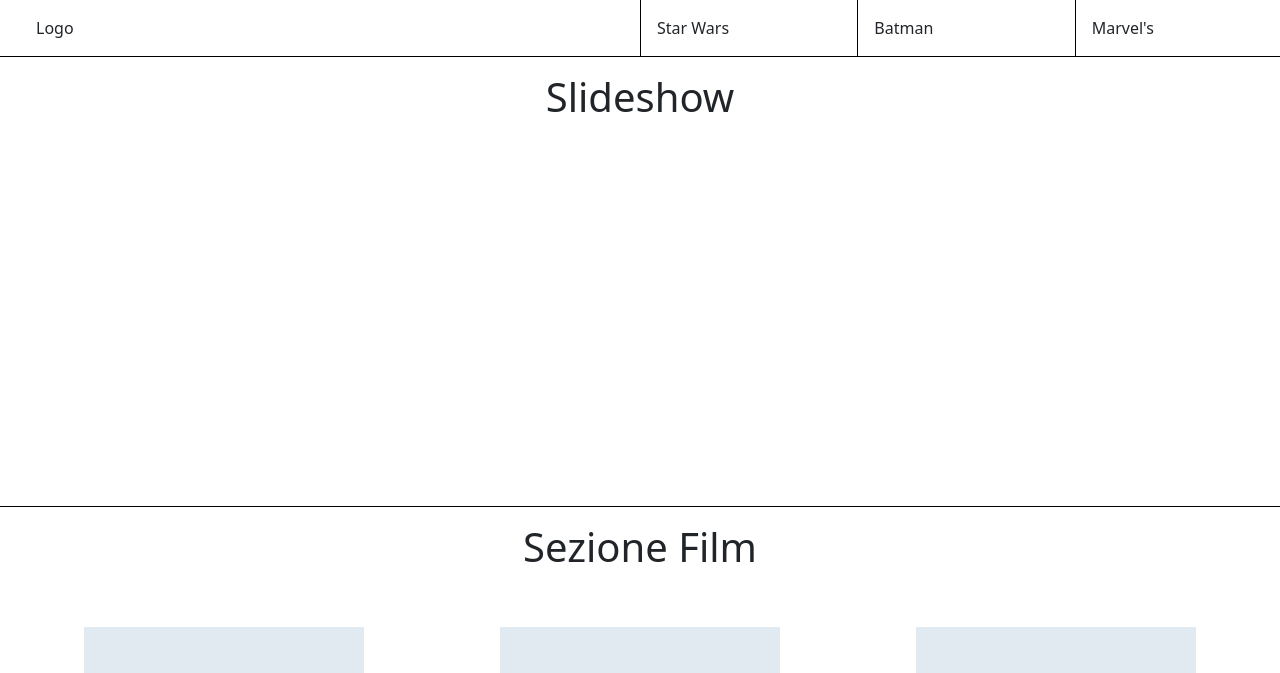
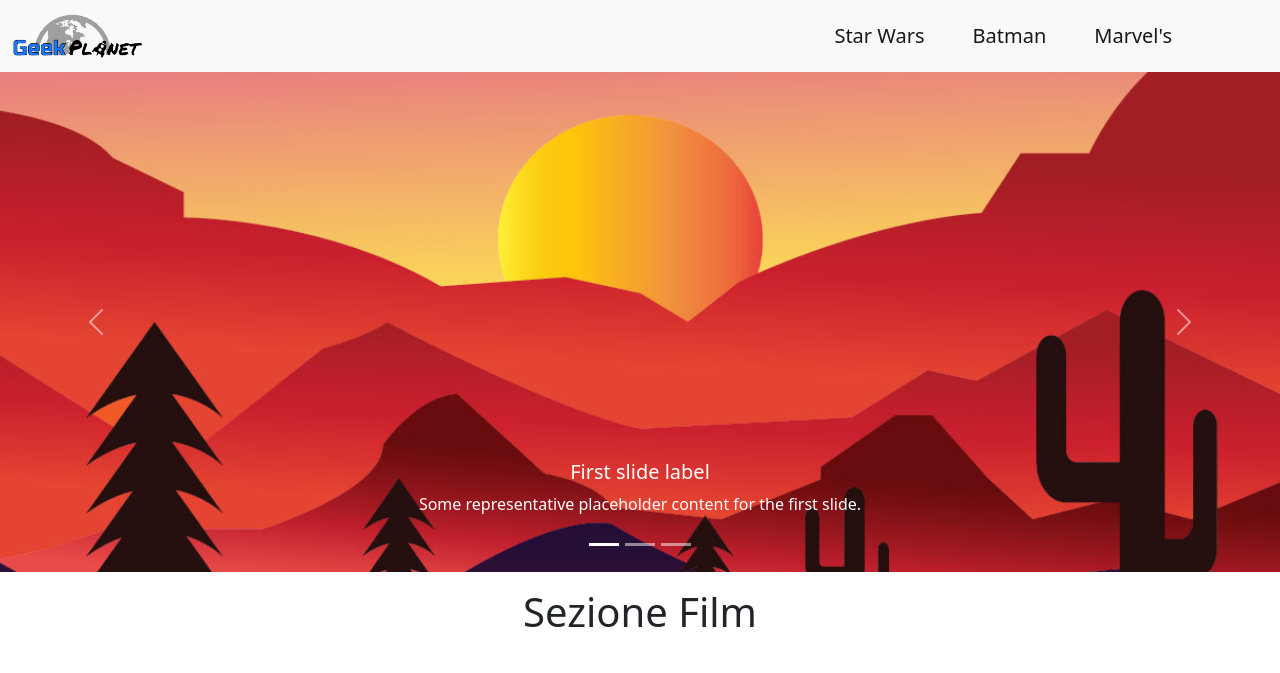
Before and after one commit to AndreaBeverina/movie-app, a website: page home.html in a window 1280 px wide. Shown: the top 673 px of the page. Drawn offline with nearby package versions, Linux system fonts and the light colour scheme.

Commit message:
Modifiche grafiche e rework navbar

```diff
--- a/home.html
+++ b/home.html
@@ -6,29 +6,87 @@
     <meta name="viewport" content="width=device-width, initial-scale=1.0">
     <link href="https://cdn.jsdelivr.net/npm/bootstrap@5.2.0-beta1/dist/css/bootstrap.min.css" rel="stylesheet" integrity="sha384-0evHe/X+R7YkIZDRvuzKMRqM+OrBnVFBL6DOitfPri4tjfHxaWutUpFmBp4vmVor" crossorigin="anonymous">
     <link rel="stylesheet" href="style.css">
-    <title>Geek Central</title>
+    <link rel="icon" type="image/x-icon" href="/img/logo.png">
+    <title>Geek Planet</title>
 </head>
 <body>
 
     <!-- Navbar -->
-    <nav class="navbar-fluid">
+  <!--   <nav class="navbar-fluid">
         <div class="row">
-            <div class="col-6" id="logo">Logo</div>
-            <div class="col p-3" id="navtext">Star Wars</div>
-            <div class="col p-3" id="navtext">Batman</div>
-            <div class="col p-3" id="navtext">Marvel's</div>
+            <div class="col-6" id="logo"><img src="/img/logotext3.png" alt="" id="logo-img"></div>
+            <div class="col p-3 d-flex justify-content-center align-items-center" id="navtext">
+                <p>Star Wars</p>
+            </div>
+            <div class="col p-3 d-flex justify-content-center align-items-center" id="navtext">
+                <p>Batman</p>
+            </div>
+            <div class="col p-3 d-flex justify-content-center align-items-center" id="navtext">
+                <p>Marvel's</p>
+            </div>
+        </div>
+    </nav>
+-->
+    <nav class="navbar bg-light">
+        <div class="container-fluid">
+            <a class="navbar-brand">
+                <img src="img/logotext3.png" alt="" width="130" height="100%" class="d-inline-block align-text-top">
+            </a>
+            <div class="col d-flex justify-content-end" id="nav-text">
+                <span class="navbar-brand mb-0 h1">Star Wars</span>
+                <span class="navbar-brand mb-0 h1">Batman</span>
+                <span class="navbar-brand mb-0 h1">Marvel's</span>
+            </div>
+
         </div>
     </nav>
 
-
     <!-- Slideshow - Above the fold -->
-    <section class="container-fluid" id="above-the-fold">
-        <h1>Slideshow</h1>
-    </section>
+    <div class="container-fluid" id="above-the-fold">
+       <!-- <h1>Geek Planet</h1> -->
+        <div id="carouselExampleCaptions" class="carousel slide" data-bs-ride="false">
+            <div class="carousel-indicators">
+              <button type="button" data-bs-target="#carouselExampleCaptions" data-bs-slide-to="0" class="active" aria-current="true" aria-label="Slide 1"></button>
+              <button type="button" data-bs-target="#carouselExampleCaptions" data-bs-slide-to="1" aria-label="Slide 2"></button>
+              <button type="button" data-bs-target="#carouselExampleCaptions" data-bs-slide-to="2" aria-label="Slide 3"></button>
+            </div>
+            <div class="carousel-inner">
+              <div class="carousel-item active">
+                <img src="img/placeholder2.jpg" class="d-block w-100" alt="">
+                <div class="carousel-caption d-none d-md-block">
+                  <h5>First slide label</h5>
+                  <p>Some representative placeholder content for the first slide.</p>
+                </div>
+              </div>
+              <div class="carousel-item">
+                <img src="img/placeholder2.jpg" class="d-block w-100" alt="">
+                <div class="carousel-caption d-none d-md-block">
+                  <h5>Second slide label</h5>
+                  <p>Some representative placeholder content for the second slide.</p>
+                </div>
+              </div>
+              <div class="carousel-item">
+                <img src="img/placeholder2.jpg" class="d-block w-100" alt="...">
+                <div class="carousel-caption d-none d-md-block">
+                  <h5>Third slide label</h5>
+                  <p>Some representative placeholder content for the third slide.</p>
+                </div>
+              </div>
+            </div>
+            <button class="carousel-control-prev" type="button" data-bs-target="#carouselExampleCaptions" data-bs-slide="prev">
+              <span class="carousel-control-prev-icon" aria-hidden="true"></span>
+              <span class="visually-hidden">Previous</span>
+            </button>
+            <button class="carousel-control-next" type="button" data-bs-target="#carouselExampleCaptions" data-bs-slide="next">
+              <span class="carousel-control-next-icon" aria-hidden="true"></span>
+              <span class="visually-hidden">Next</span>
+            </button>
+          </div>
+    </div>
 
 
     <!-- Sezione film -->
-    <section class="container-fluid" id="sezione-film">
+    <div class="container-fluid" id="sezione-film">
         <h1>Sezione Film</h1>
 
         <!-- Prequel -->
@@ -97,11 +155,11 @@
             </div>
         </div>
 
-    </section>
+    </div>
 
 
     <!-- Sezione serie TV -->
-    <section class="container">
+    <div class="container">
         <h1>Sezione serie TV</h1>
 
         <div class="row justify-content-start align-items-center" id="serie">
@@ -163,7 +221,7 @@
                 </div>
             </div>
         </div>
-    </section>
+    </div>
 
 
     <script src="https://cdn.jsdelivr.net/npm/bootstrap@5.2.0-beta1/dist/js/bootstrap.bundle.min.js" integrity="sha384-pprn3073KE6tl6bjs2QrFaJGz5/SUsLqktiwsUTF55Jfv3qYSDhgCecCxMW52nD2" crossorigin="anonymous"></script>
--- a/style.css
+++ b/style.css
@@ -5,13 +5,19 @@ h1 {
     padding: 1rem;
 }
 
-#above-the-fold {
-    height: 450px;
+
+/* Navbar */
+/*
+.navbar-fluid {
     border-bottom: solid black 1px;
+    z-index: 100;
+    position: fixed;
+    width: 100%;
+    background-color: white;
 }
 
-.navbar-fluid {
-    border-bottom: solid black 1px;
+.navbar-fluid p {
+    margin-bottom:0 ;
 }
 
 #navtext {
@@ -19,10 +25,36 @@ h1 {
 }
 
 #logo {
-    padding: 1rem 0 0 3rem;
+    padding: 1rem 0 1rem 3rem;
+}
+
+#logo-img {
+    width:20%;
+}
+*/
+
+#nav-text {
+    padding-right: 3rem;
+}
+
+#nav-text span{
+    padding-right: 2rem;
 }
 
 
+
+/* Above the fold */
+
+#above-the-fold {
+    height: 500px;
+    border-bottom: solid black 1px;
+    padding: 0 0 0 0;
+}
+
+.carousel-item img{
+    object-fit: cover;
+    height: 500px;
+}
 
 /* Sezione film */
 
```
Also changed, not shown: img/Logo 500x500 px.jpeg (added), img/favicon.png (added), img/favicon2.png (added), img/logo.png (added), img/logotext-nontrasparente.jpeg (added), img/logotext.png (added), img/logotext2.png (added), img/logotext3.png (added), img/placeholder2.jpg (added).
